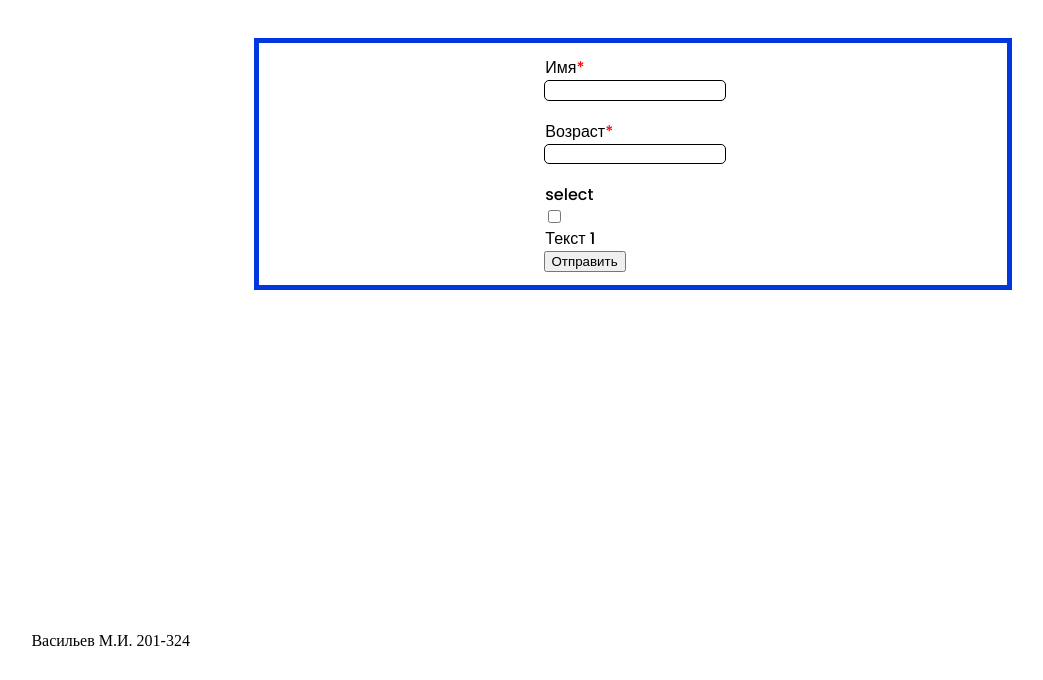
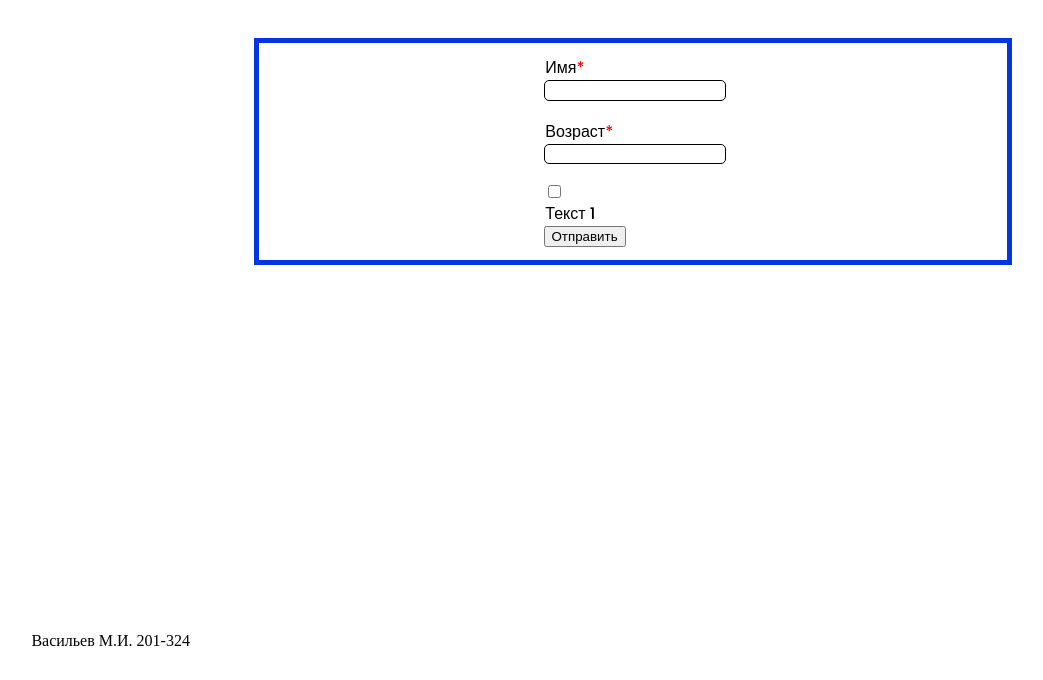
Before and after one commit to coder666s/Exam, a website: page public/index.html in a window 1280 px wide. Shown: the part 120-800 px from the top of the page, without its empty margins (7-1050 px from the left). Drawn offline with Linux system fonts and the light colour scheme.

Commit message:
111
- select

```diff
--- a/public/index.html
+++ b/public/index.html
@@ -15,7 +15,6 @@
                 <label>Возраст<span>*</span></label><br>
                 <input type="number" name="userAge" required><br>
                 <div class="form-group ">
-                    <label for="inputName" class="col-md-1 control-label">select</label>
                     <div class="col-md-5">
                         <div class="checkbox">
                             <input type="checkbox" name="packersOff" id="packers" value="1"/>
```
